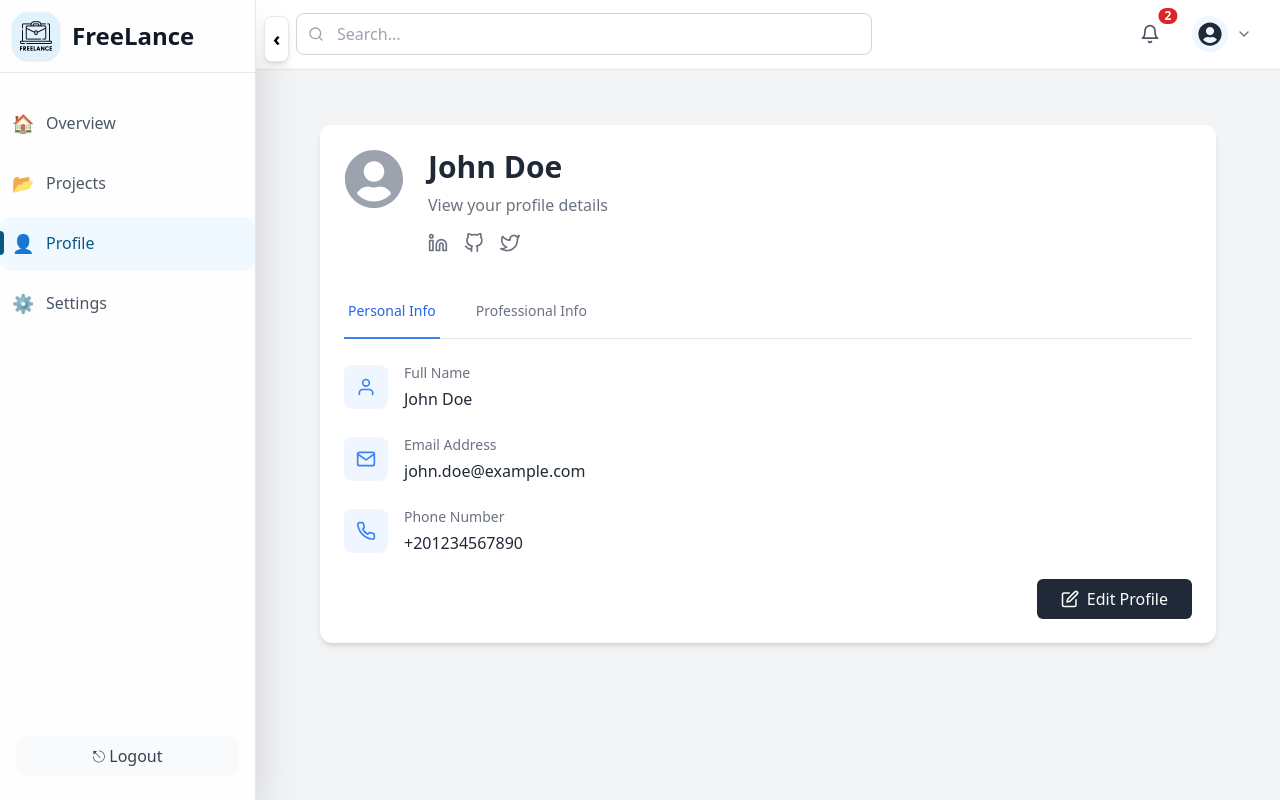
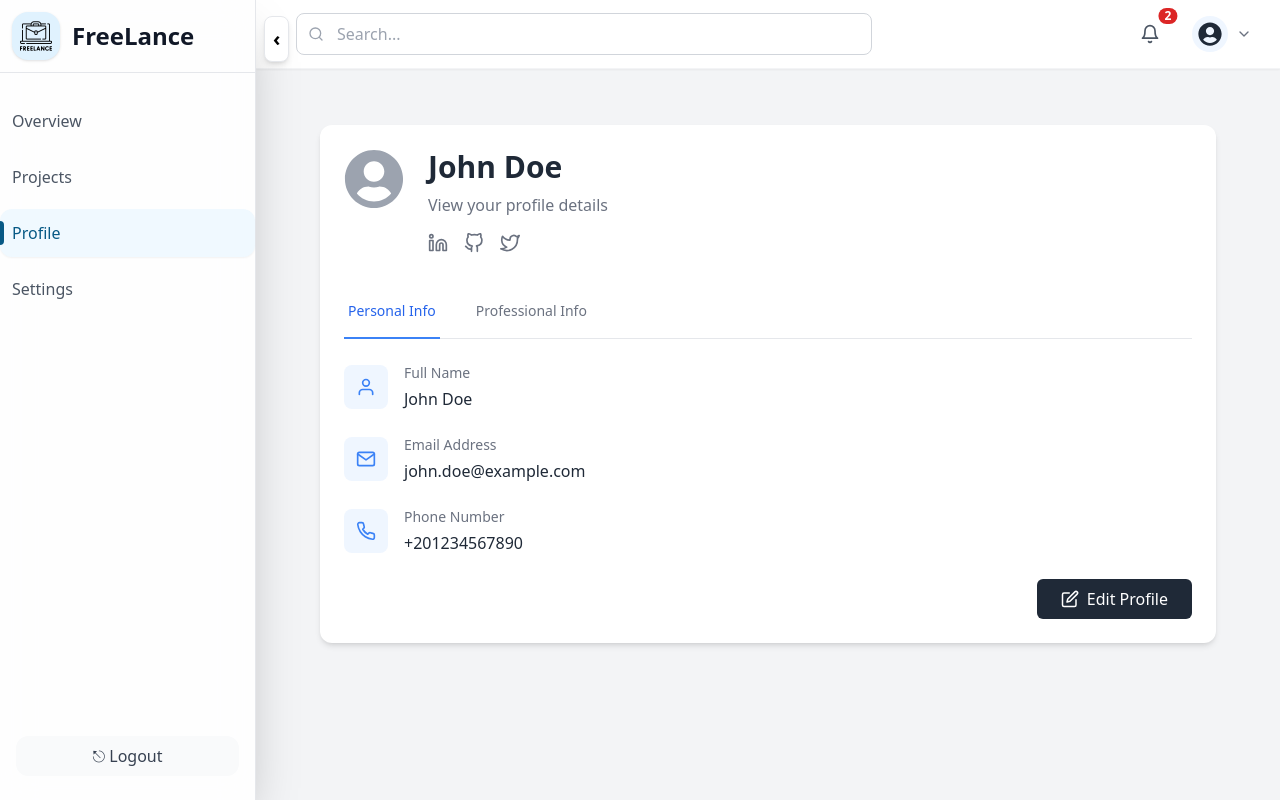
Before and after one commit to Nada-ibrahim12/freelance-dashboard-reactjs, a React (Vite) app: page /profile in a window 1280 px wide. Built offline with nearby package versions, Linux system fonts and the light colour scheme.

Commit message:
fix sidebar

```diff
--- a/src/components/Sidebar.jsx
+++ b/src/components/Sidebar.jsx
@@ -113,9 +113,7 @@
                     <span className="absolute left-0 top-1/2 -translate-y-1/2 w-1 h-6 bg-sky-800 rounded-r-full"></span>
                   )}
 
-                  <span className={`text-lg ${collapsed ? "" : "mr-3"}`}>
-                    {item.icon}
-                  </span>
+                 {collapsed && <span className="text-lg">{item.icon}</span>}
 
                   {!collapsed && <span>{item.name}</span>}
                 </Link>
```
